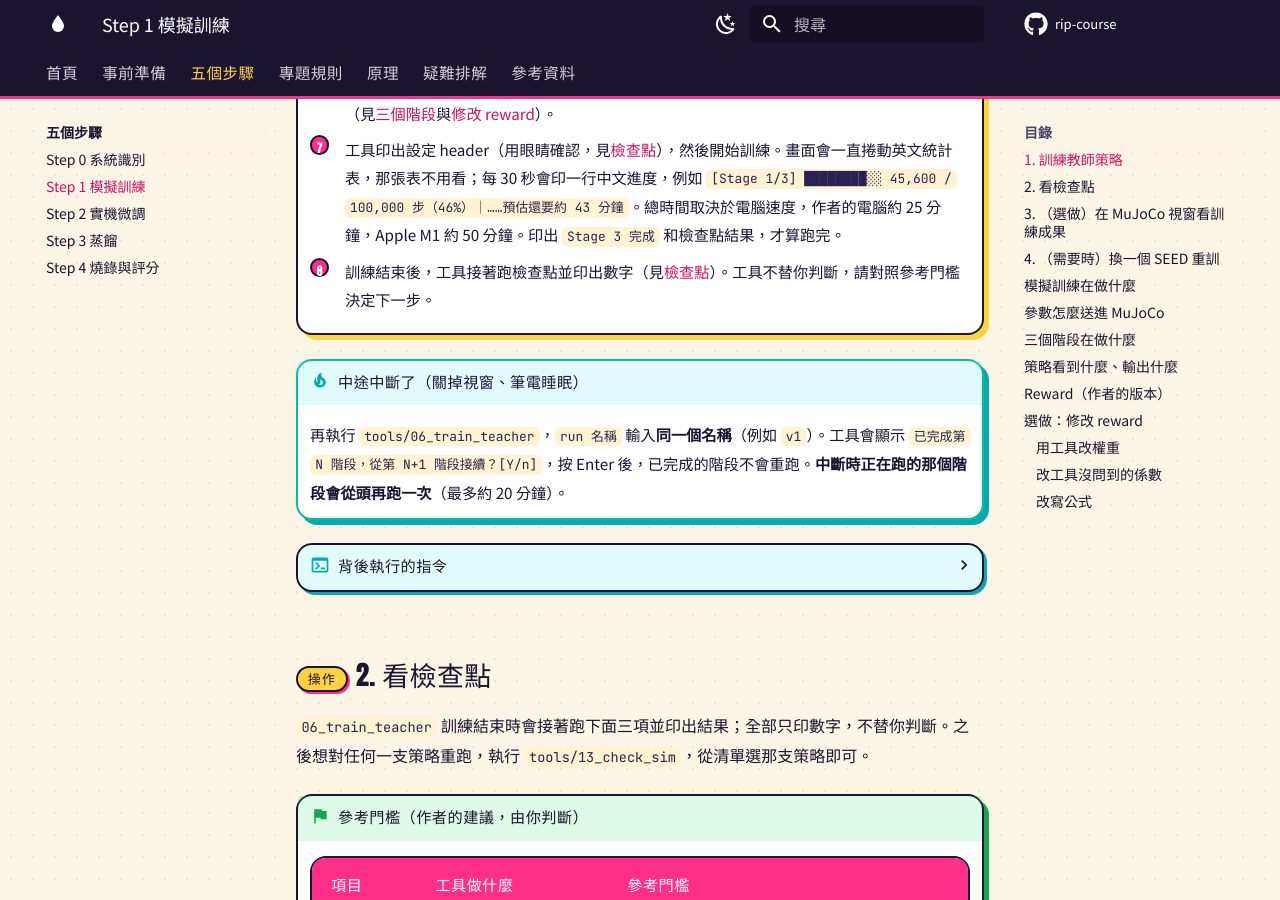
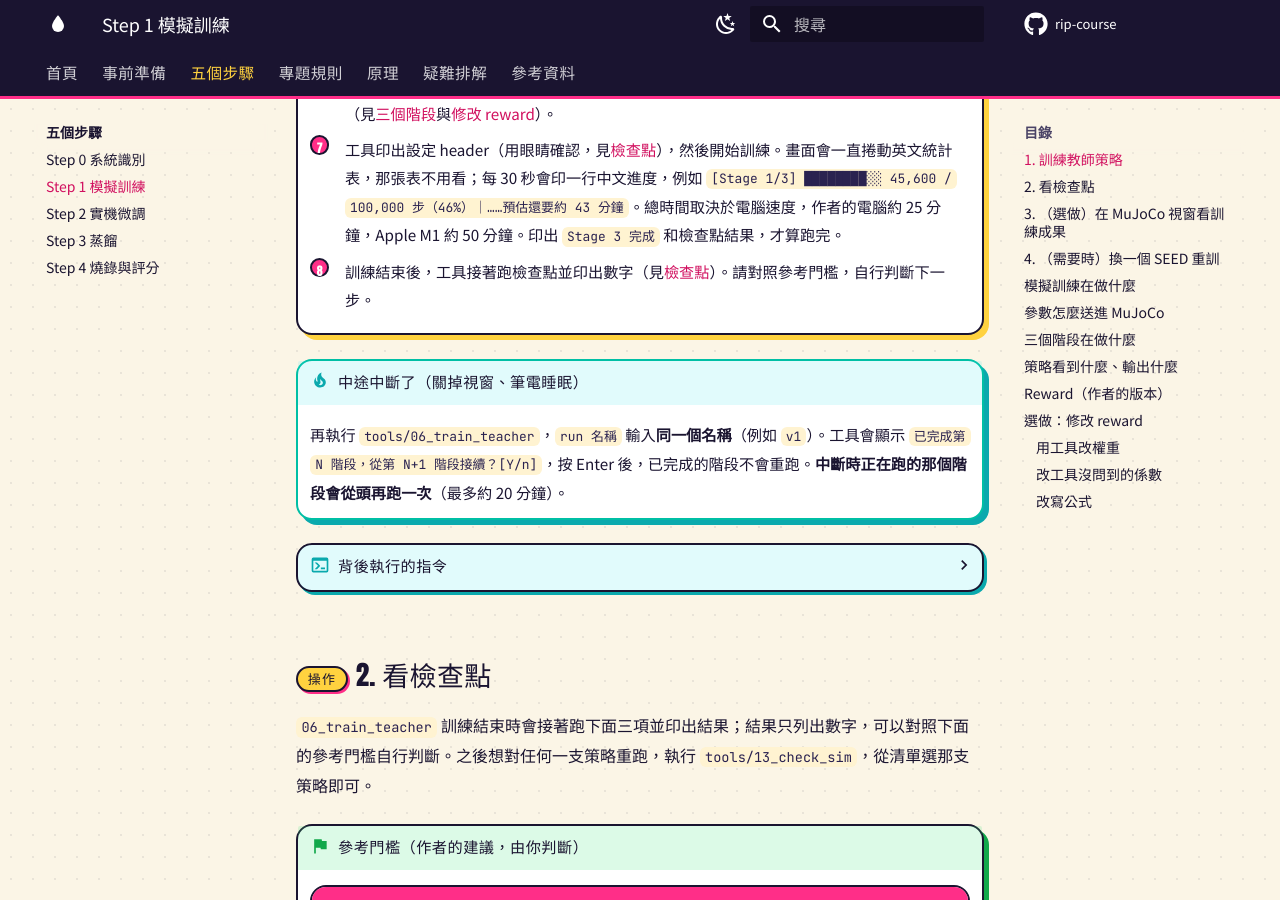
Before and after one commit to Reyes-Lee/rip-course, an MkDocs documentation site: the page built from website/steps/step1-train.md, in a window 1280 px wide and 900 px high, scrolled down 980 px. Built offline with MkDocs 1.6.1 and Material for MkDocs 9.7.7, drawn with Linux system fonts in a browser that asks for light colours; nearby versions of some CDN libraries; library files that are not in the unit come from our copies; comment, search, counter and statistics services are not loaded; some of the changed text lies outside the part shown.

Commit message:
Step 1: phrase checkpoints as 'judge for yourself' instead of 'tool won't judge'
Co-Authored-By: Claude Opus 5.5 <noreply@anthropic.com>

```diff
--- a/website/steps/step1-train.md
+++ b/website/steps/step1-train.md
@@ -28,7 +28,7 @@
     5. 畫面問 `SEED [0]:`，直接按 Enter。
     6. 畫面問 `每階段步數 [100000]:` 和 `要改 reward 權重嗎？ [y/N]:`，直接按 Enter 是作者的設定（見[三個階段](#stages)與[修改 reward](#edit-reward)）。
     7. 工具印出設定 header（用眼睛確認，見[檢查點](#checkpoint)），然後開始訓練。畫面會一直捲動英文統計表，那張表不用看；每 30 秒會印一行中文進度，例如 `[Stage 1/3] ████████░░ 45,600 / 100,000 步（46%）｜……預估還要約 43 分鐘`。總時間取決於電腦速度，作者的電腦約 25 分鐘，Apple M1 約 50 分鐘。印出 `Stage 3 完成` 和檢查點結果，才算跑完。
-    8. 訓練結束後，工具接著跑檢查點並印出數字（見[檢查點](#checkpoint)）。工具不替你判斷，請對照參考門檻決定下一步。
+    8. 訓練結束後，工具接著跑檢查點並印出數字（見[檢查點](#checkpoint)）。請對照參考門檻，自行判斷下一步。
 
 !!! tip "中途中斷了（關掉視窗、筆電睡眠）"
 
@@ -56,7 +56,7 @@
 
 ## 2. 看檢查點 { #checkpoint .rip-do }
 
-`06_train_teacher` 訓練結束時會接著跑下面三項並印出結果；全部只印數字，不替你判斷。之後想對任何一支策略重跑，執行 `tools/13_check_sim`，從清單選那支策略即可。
+`06_train_teacher` 訓練結束時會接著跑下面三項並印出結果；結果只列出數字，可以對照下面的參考門檻自行判斷。之後想對任何一支策略重跑，執行 `tools/13_check_sim`，從清單選那支策略即可。
 
 !!! checkpoint "參考門檻（作者的建議，由你判斷）"
 
@@ -283,7 +283,7 @@ reward 有三種改法：
 
 **工具的配套**：
 
-- **開跑前檢查**：`06_train_teacher` 和 `07_finetune` 開始前，會用約 8 萬組輸入呼叫 `compute_reward()`，涵蓋垂下、直立、快速轉圈、手臂到極限，以及下面說的實機特有輸入。出錯或回傳的不是有限數字（例如 `nan`、`inf`），工具會印出出錯的那組輸入並停止，不會開始訓練或動到機台。這個檢查只確認工具不會因為 reward 壞掉，不判斷 reward 好不好。
+- **開跑前檢查**：`06_train_teacher` 和 `07_finetune` 開始前，會用約 8 萬組輸入呼叫 `compute_reward()`，涵蓋垂下、直立、快速轉圈、手臂到極限，以及下面說的實機特有輸入。出錯或回傳的不是有限數字（例如 `nan`、`inf`），工具會印出出錯的那組輸入並停止，不會開始訓練或動到機台。這個檢查只確認 reward 不會讓工具出錯；reward 設計得好不好，要看訓練結果。
 - **保存副本**：每個階段、每一段微調結束後，工具把當時的 `policy/reward.py` 複製一份存成結果資料夾裡的 `reward_used.py`。`07_finetune` 開始時會比對現在的 `reward.py` 和起點模型的 `reward_used.py`，不同就印出提醒。
 
 改了 reward 之後會連帶影響的地方：
```
Also changed, not shown: 1 other file.
